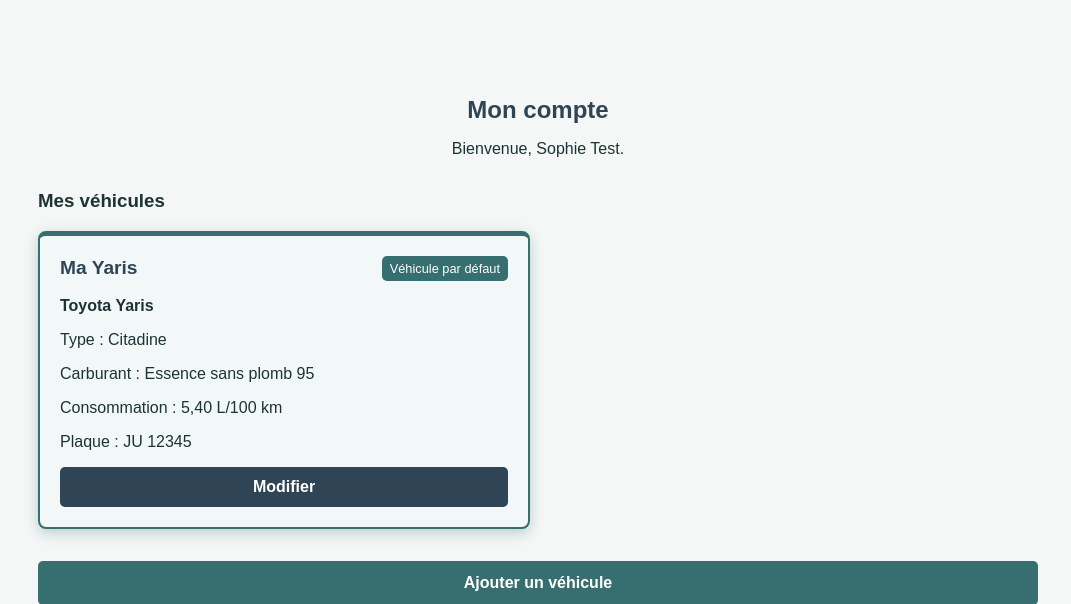
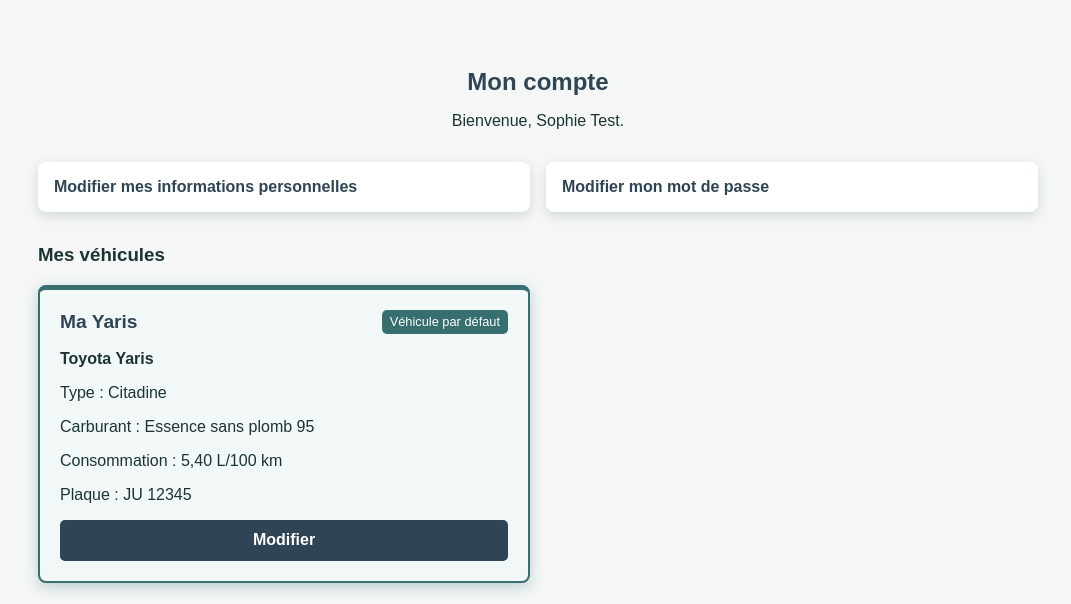
Before and after one commit to SophieBorgeaud/CarbuSmart, a Laravel app: page /mon-compte in a window 1280 px wide. Shown: the part 69-673 px from the top of the page, without its empty margins (102-1173 px from the left). Run offline with Laravel 12, Linux system fonts and the light colour scheme; a user stored in the database is signed in; data comes from the database, SQL or seed files in the repository.

Commit message:
feat: add client profile management

```diff
--- a/app/Http/Controllers/CompteController.php
+++ b/app/Http/Controllers/CompteController.php
@@ -2,8 +2,10 @@
 
 namespace App\Http\Controllers;
 
+use App\Models\TypeCarburant;
 use Illuminate\Http\Request;
-use App\Models\TypeCarburant;
+use Illuminate\Support\Facades\Hash;
+use Illuminate\Validation\Rule;
 
 class CompteController extends Controller
 {
@@ -24,6 +26,67 @@ class CompteController extends Controller
             'vehicules' => $vehicules,
             'typesCarburants' => $typesCarburants,
         ]);
+    }
+
+    /**
+     * Modifie le nom et l'adresse e-mail de l'utilisateur connecté.
+     */
+    public function updateProfil(Request $request)
+    {
+        $user = $request->user();
+
+        $validated = $request->validate(
+            [
+                'nom' => 'required|string|max:255',
+                'email' => [
+                    'required',
+                    'email',
+                    'max:255',
+                    Rule::unique('users', 'email')->ignore($user->id),
+                ],
+            ],
+            [
+                'nom.required' => 'Le nom est obligatoire.',
+                'nom.max' => 'Le nom ne peut pas dépasser 255 caractères.',
+                'email.required' => 'L’adresse e-mail est obligatoire.',
+                'email.email' => 'L’adresse e-mail n’est pas valide.',
+                'email.unique' => 'Cette adresse e-mail est déjà utilisée.',
+            ]
+        );
+
+        $user->update($validated);
+
+        return redirect()
+            ->route('compte.index')
+            ->with('success', 'Vos informations personnelles ont été modifiées.');
+    }
+
+    /**
+     * Modifie le mot de passe de l'utilisateur connecté.
+     */
+    public function updateMotDePasse(Request $request)
+    {
+        $validated = $request->validate(
+            [
+                'current_password' => 'required|current_password',
+                'password' => 'required|string|min:8|confirmed',
+            ],
+            [
+                'current_password.required' => 'Le mot de passe actuel est obligatoire.',
+                'current_password.current_password' => 'Le mot de passe actuel est incorrect.',
+                'password.required' => 'Le nouveau mot de passe est obligatoire.',
+                'password.min' => 'Le nouveau mot de passe doit contenir au moins 8 caractères.',
+                'password.confirmed' => 'Les deux nouveaux mots de passe ne correspondent pas.',
+            ]
+        );
+
+        $request->user()->update([
+            'password' => Hash::make($validated['password']),
+        ]);
+
+        return redirect()
+            ->route('compte.index')
+            ->with('success', 'Votre mot de passe a été modifié.');
     }
 
     /**
--- a/public/style.css
+++ b/public/style.css
@@ -428,3 +428,51 @@ body {
     color: var(--blanc);
     background-color: var(--bleu-gris);
 }
+
+/* Message de confirmation */
+.success-message {
+    margin-bottom: 1.5rem;
+    padding: 0.8rem;
+    color: var(--vert-fonce);
+    text-align: center;
+    background-color: #F2F8F7;
+    border: 1px solid var(--vert);
+    border-radius: 5px;
+}
+
+/* Paramètres du compte */
+.account-settings {
+    margin-bottom: 2rem;
+    display: grid;
+    gap: 1rem;
+}
+
+.account-details {
+    background-color: var(--blanc);
+    border-radius: 8px;
+    box-shadow: 0 4px 12px rgba(28, 51, 52, 0.15);
+}
+
+.account-summary {
+    padding: 1rem;
+    color: var(--bleu-gris);
+    font-weight: bold;
+    cursor: pointer;
+    list-style: none;
+}
+
+.account-summary::-webkit-details-marker {
+    display: none;
+}
+
+.account-form {
+    padding: 0 1rem 1rem;
+    display: grid;
+    gap: 1rem;
+}
+
+@media screen and (min-width: 768px) {
+    .account-settings {
+        grid-template-columns: repeat(2, 1fr);
+    }
+}
--- a/resources/views/compte/index.blade.php
+++ b/resources/views/compte/index.blade.php
@@ -11,6 +11,153 @@
                 Bienvenue, {{ auth()->user()->nom }}.
             </p>
         </header>
+
+        @if(session('success'))
+            <p class="success-message">
+                {{ session('success') }}
+            </p>
+        @endif
+
+        <section class="account-settings">
+
+            <details
+                class="account-details"
+                @if($errors->has('nom') || $errors->has('email')) open @endif
+            >
+                <summary class="account-summary">
+                    Modifier mes informations personnelles
+                </summary>
+
+                <form
+                    class="account-form"
+                    action="{{ route('compte.profil.update') }}"
+                    method="POST"
+                >
+                    @csrf
+                    @method('PUT')
+
+                    <div class="form-group">
+                        <label for="nom">
+                            Nom
+                        </label>
+
+                        <input
+                            class="form-input"
+                            type="text"
+                            id="nom"
+                            name="nom"
+                            value="{{ old('nom', auth()->user()->nom) }}"
+                            required
+                        >
+
+                        @error('nom')
+                        <p class="form-error">{{ $message }}</p>
+                        @enderror
+                    </div>
+
+                    <div class="form-group">
+                        <label for="email">
+                            Adresse e-mail
+                        </label>
+
+                        <input
+                            class="form-input"
+                            type="email"
+                            id="email"
+                            name="email"
+                            value="{{ old('email', auth()->user()->email) }}"
+                            required
+                        >
+
+                        @error('email')
+                        <p class="form-error">{{ $message }}</p>
+                        @enderror
+                    </div>
+
+                    <button class="primary-button" type="submit">
+                        Enregistrer mes informations
+                    </button>
+
+                </form>
+            </details>
+
+            <details
+                class="account-details"
+                @if($errors->has('current_password') || $errors->has('password')) open @endif
+            >
+                <summary class="account-summary">
+                    Modifier mon mot de passe
+                </summary>
+
+                <form
+                    class="account-form"
+                    action="{{ route('compte.mot-de-passe.update') }}"
+                    method="POST"
+                >
+                    @csrf
+                    @method('PUT')
+
+                    <div class="form-group">
+                        <label for="current_password">
+                            Mot de passe actuel
+                        </label>
+
+                        <input
+                            class="form-input"
+                            type="password"
+                            id="current_password"
+                            name="current_password"
+                            autocomplete="current-password"
+                            required
+                        >
+
+                        @error('current_password')
+                        <p class="form-error">{{ $message }}</p>
+                        @enderror
+                    </div>
+
+                    <div class="form-group">
+                        <label for="password">
+                            Nouveau mot de passe
+                        </label>
+
+                        <input
+                            class="form-input"
+                            type="password"
+                            id="password"
+                            name="password"
+                            autocomplete="new-password"
+                            required
+                        >
+
+                        @error('password')
+                        <p class="form-error">{{ $message }}</p>
+                        @enderror
+                    </div>
+
+                    <div class="form-group">
+                        <label for="password_confirmation">
+                            Confirmer le nouveau mot de passe
+                        </label>
+
+                        <input
+                            class="form-input"
+                            type="password"
+                            id="password_confirmation"
+                            name="password_confirmation"
+                            autocomplete="new-password"
+                            required
+                        >
+                    </div>
+
+                    <button class="primary-button" type="submit">
+                        Modifier mon mot de passe
+                    </button>
+
+                </form>
+            </details>
+
+        </section>
 
         <h3>Mes véhicules</h3>
 
--- a/routes/web.php
+++ b/routes/web.php
@@ -70,3 +70,13 @@ Route::put('/mon-compte/vehicules/{id}', [CompteController::class, 'updateVehicu
 Route::delete('/mon-compte/vehicules/{id}', [CompteController::class, 'destroyVehicule'])
     ->middleware('auth')
     ->name('compte.vehicules.destroy');
+
+// Modifie les informations personnelles de l'utilisateur connecté.
+Route::put('/mon-compte/profil', [CompteController::class, 'updateProfil'])
+    ->middleware('auth')
+    ->name('compte.profil.update');
+
+// Modifie le mot de passe de l'utilisateur connecté.
+Route::put('/mon-compte/mot-de-passe', [CompteController::class, 'updateMotDePasse'])
+    ->middleware('auth')
+    ->name('compte.mot-de-passe.update');
```
